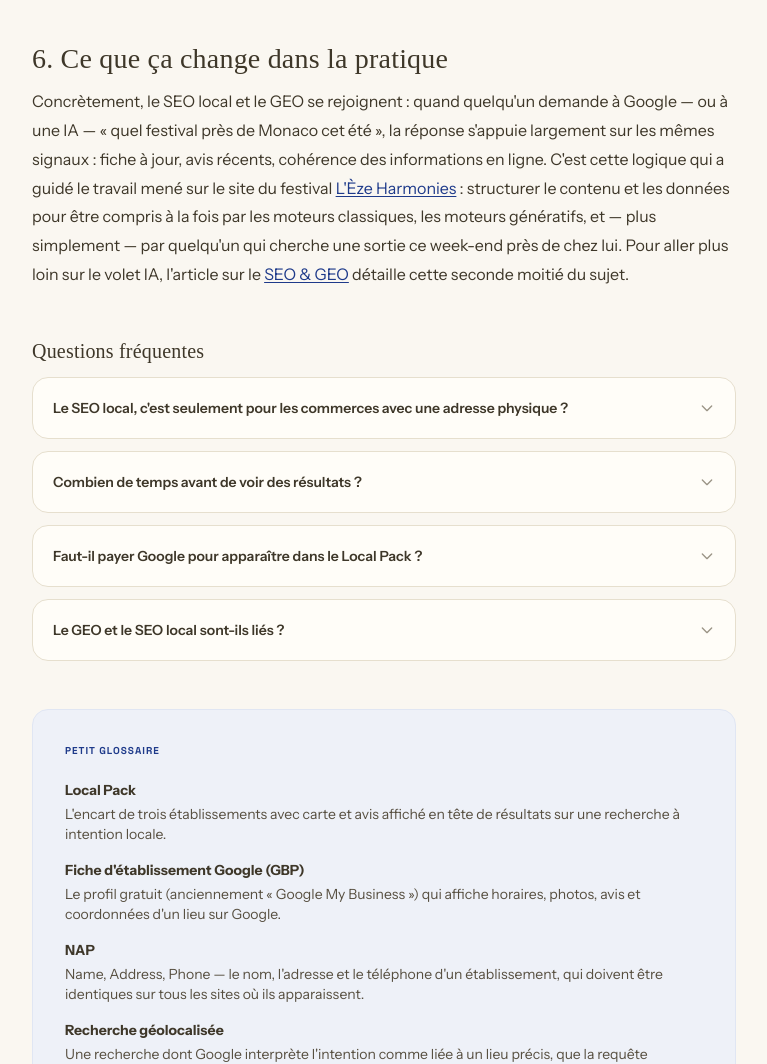
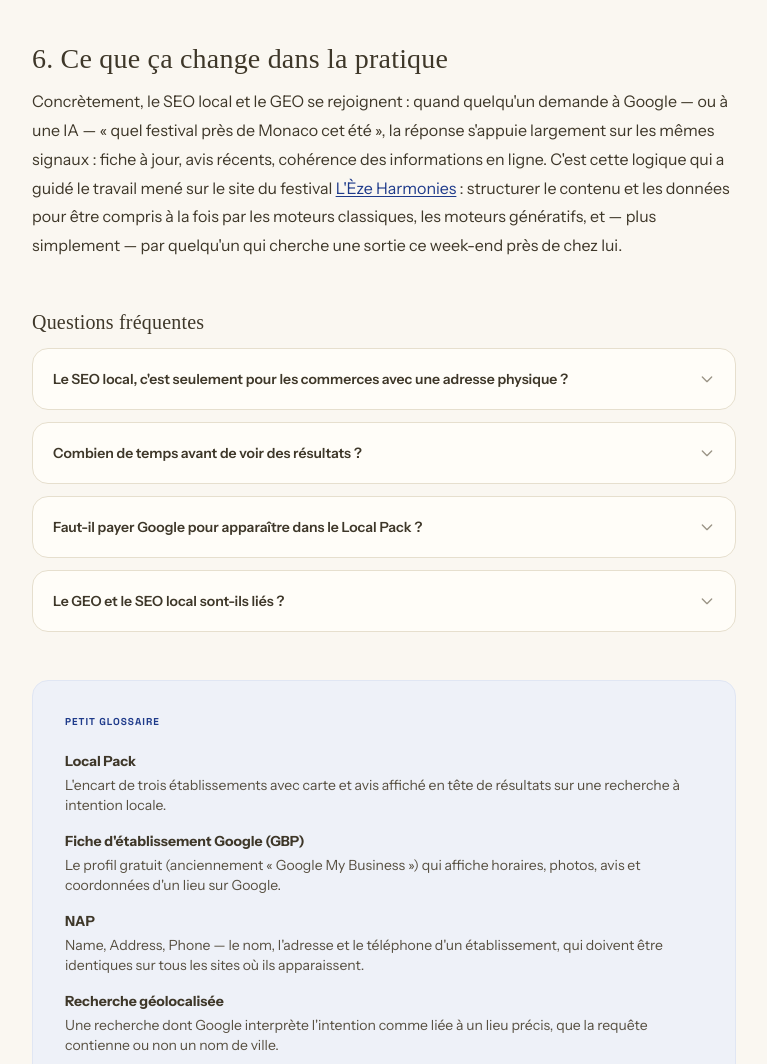
Before and after one commit to mikaelandraos-dot/portfolio, a plain HTML site: page blog-articles/seo-local-institutions-culturelles.html in a window 1280 px wide. Shown: the part 4273-5337 px from the top of the page, without its empty margins (256-1023 px from the left). Drawn offline with nearby package versions, Linux system fonts and the light colour scheme; a web font is replaced by a local one.

Commit message:
Refactor SEO local and GEO explanation paragraph
Removed a sentence about the SEO local and GEO relationship and streamlined the paragraph for clarity.

```diff
--- a/blog-articles/seo-local-institutions-culturelles.html
+++ b/blog-articles/seo-local-institutions-culturelles.html
@@ -328,7 +328,7 @@
                 </div>
 
                 <h2 id="culture">6. Ce que ça change dans la pratique</h2>
-                <p>Concrètement, le SEO local et le GEO se rejoignent : quand quelqu'un demande à Google — ou à une IA — « quel festival près de Monaco cet été », la réponse s'appuie largement sur les mêmes signaux : fiche à jour, avis récents, cohérence des informations en ligne. C'est cette logique qui a guidé le travail mené sur le site du festival <a href="../#projets">L'Èze Harmonies</a> : structurer le contenu et les données pour être compris à la fois par les moteurs classiques, les moteurs génératifs, et — plus simplement — par quelqu'un qui cherche une sortie ce week-end près de chez lui. Pour aller plus loin sur le volet IA, l'article sur le <a href="seo-geo-institutions-culturelles.html">SEO &amp; GEO</a> détaille cette seconde moitié du sujet.</p>
+                <p>Concrètement, le SEO local et le GEO se rejoignent : quand quelqu'un demande à Google — ou à une IA — « quel festival près de Monaco cet été », la réponse s'appuie largement sur les mêmes signaux : fiche à jour, avis récents, cohérence des informations en ligne. C'est cette logique qui a guidé le travail mené sur le site du festival <a href="../#projets">L'Èze Harmonies</a> : structurer le contenu et les données pour être compris à la fois par les moteurs classiques, les moteurs génératifs, et — plus simplement — par quelqu'un qui cherche une sortie ce week-end près de chez lui.</p>
 
                 <div id="faq" class="not-prose my-12">
                     <h3 class="text-xl mb-6 mt-0">Questions fréquentes</h3>
```
